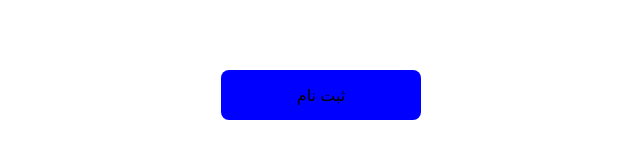
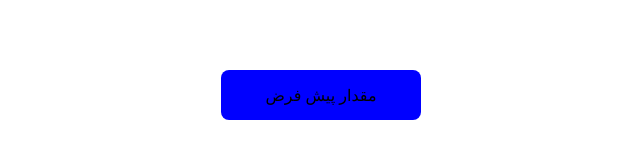
Before and after one commit to kamyarrazi14999/react-js, a React (Vite) app in the folder kamyarrazi/: page / in a window 1280 px wide. Shown: the part 305-464 px from the top of the page, without its empty margins (319-959 px from the left). Built offline with nearby package versions, Linux system fonts and the light colour scheme.

Commit message:
Set default text prop for Button component to enhance usability

```diff
--- a/kamyarrazi/src/App.jsx
+++ b/kamyarrazi/src/App.jsx
@@ -5,7 +5,8 @@ function App(){
 
   return (
     <>
-      <Button text={"ثبت نام" } />
+      <Button
+      />
       </>
 
   );
--- a/kamyarrazi/src/compoments/button/button.jsx
+++ b/kamyarrazi/src/compoments/button/button.jsx
@@ -1,5 +1,5 @@
 import './button.css'
-export const Button = ({text}) => {
+export const Button = ({text='مقدار پیش فرض'}) => {
     return (
         <>
             <button className='btn'>{text} </button>
```
